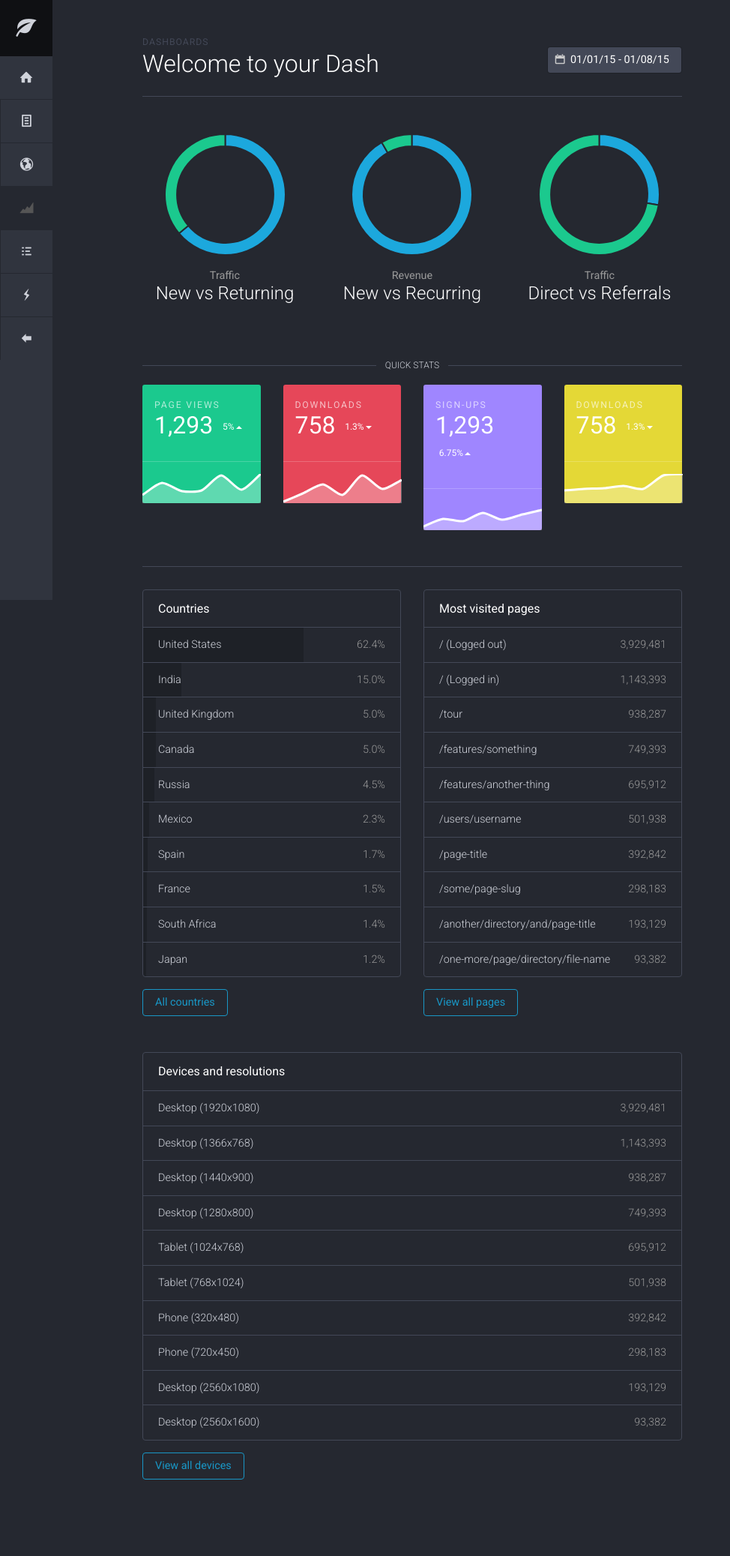
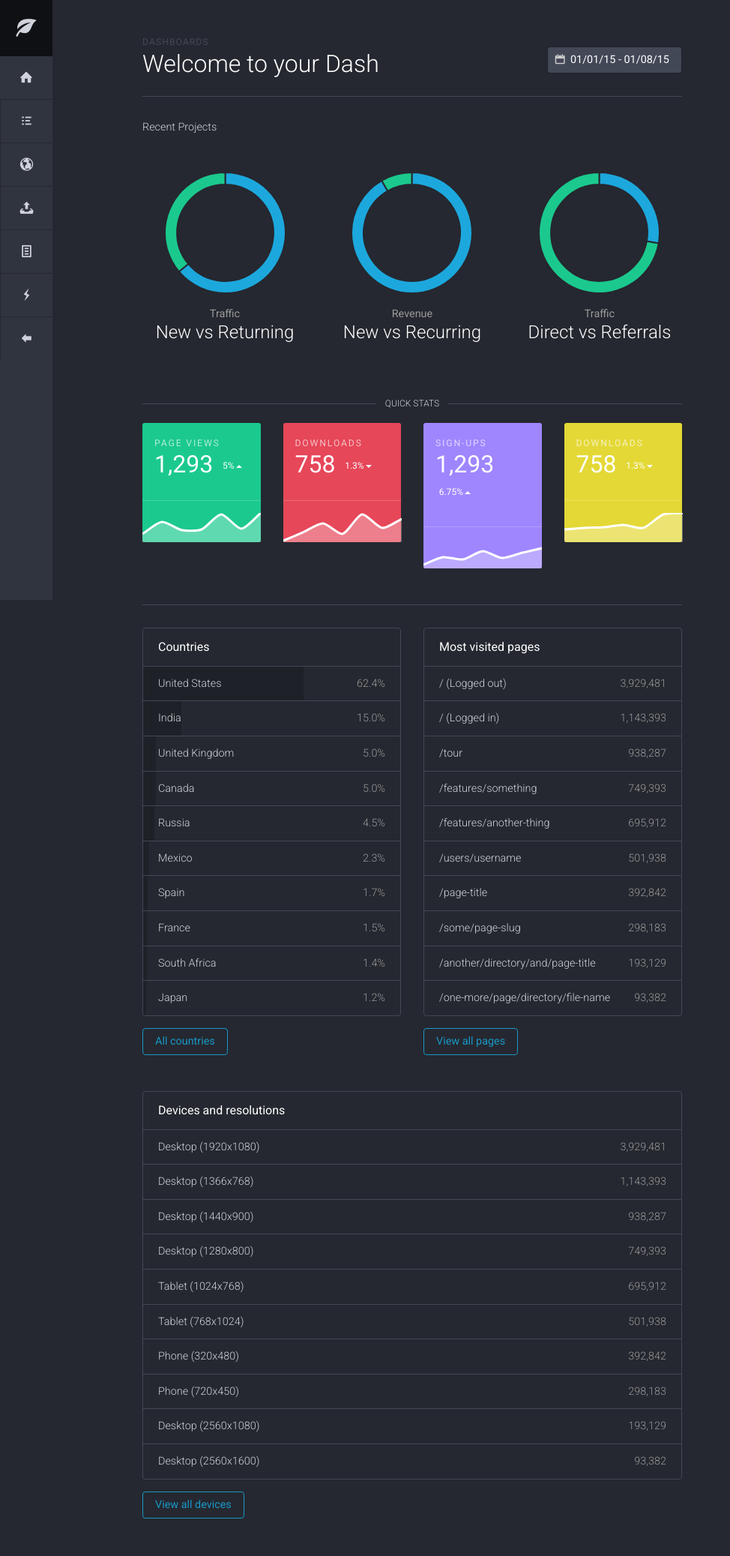
Before and after one commit to milesinada/QlickBook, a Django app: page /projects/ in a window 1280 px wide. Shown: the whole page at 75% size, without its empty margins (0-974 px from the left). Before the commit the page ends 1973 px from the top, so only its background shows below. Run offline with Django 4.2, Linux system fonts and the light colour scheme; some libraries are stand-ins or nearby versions.

Commit message:
New Projects html

```diff
--- a/config/settings.py
+++ b/config/settings.py
@@ -127,4 +127,4 @@ STATIC_ROOT = str(BASE_DIR.joinpath('staticfiles'))
 
 DEFAULT_AUTO_FIELD = 'django.db.models.BigAutoField'
 # AUTH_USER_MODEL='accounts.CustomUser'
-LOGIN_REDIRECT_URL = '/projects/list'
+LOGIN_REDIRECT_URL = '/projects'
--- a/projects/urls.py
+++ b/projects/urls.py
@@ -1,7 +1,8 @@
 from django.urls import path
-from .views import DashboardPageView, ProjectListView
+from .views import DashboardPageView, ProjectListView, ProjectCreateView
 
 urlpatterns = [
     path('', DashboardPageView.as_view(), name='dashboard'),
     path('list/', ProjectListView.as_view(), name='project_list'),
+    path('new/', ProjectCreateView.as_view(), name='project_new'),
 ]
--- a/projects/views.py
+++ b/projects/views.py
@@ -1,4 +1,6 @@
 from django.views.generic import TemplateView, ListView
+from django.contrib.auth.mixins import LoginRequiredMixin
+from django.views.generic.edit import CreateView
 from .models import Project
 
 # Create your views here.
@@ -8,3 +10,8 @@ class DashboardPageView(TemplateView):
 class ProjectListView(ListView):
     template_name = 'projects/list.html'
     model = Project
+
+class ProjectCreateView(LoginRequiredMixin, CreateView):
+    template_name = "projects/new.html"
+    model = Project
+    fields = ['title', 'description']
--- a/templates/dashboard.html
+++ b/templates/dashboard.html
@@ -23,7 +23,7 @@
   </div>
 </div>
 
-<hr class="mt-3">
+<hr class="mt-3">Recent Projects</h3>
 
 <div class="row text-center mt-5">
   <div class="col-md-4 mb-4 mb-md-3">
--- a/templates/icon-nav.html
+++ b/templates/icon-nav.html
@@ -52,26 +52,26 @@
           </a>
         </li>
         <li class="nav-item">
+          <a class="nav-link" href="{% url 'project_list' %}" title="Project List" data-toggle="tooltip" data-placement="right" data-container="body">
+            <span class="icon icon-list"></span>
+            <small class="iconav-nav-label hidden-md-up">Project List</small>
+          </a>
+        </li>
+        <li class="nav-item">
           <a class="nav-link" href="{% url 'ticket-history' %}" title="Ticket history" data-toggle="tooltip" data-placement="right" data-container="body">
-            <span class="icon icon-text-document"></span>
+            <span class="icon icon-globe"></span>
             <small class="iconav-nav-label hidden-md-up">History</small>
           </a>
         </li>
         <li class="nav-item">
-          <a class="nav-link" href="{% url 'project_list' %}" title="Project List" data-toggle="tooltip" data-placement="right" data-container="body">
-            <span class="icon icon-globe"></span>
-            <small class="iconav-nav-label hidden-md-up">Project List</small>
-          </a>
-        </li>
-        <li class="nav-item">
-          <a class="nav-link active" href="../icon-nav/index.html" title="Icon-nav" data-toggle="tooltip" data-placement="right" data-container="body">
-            <span class="icon icon-area-graph"></span>
-            <small class="iconav-nav-label hidden-md-up">Icon nav</small>
+          <a class="nav-link" href="{% url 'project_new' %}" title="New Project" data-toggle="tooltip" data-placement="right" data-container="body">
+            <span class="icon icon-upload"></span>
+            <small class="iconav-nav-label hidden-md-up">New Project</small>
           </a>
         </li>
         <li class="nav-item">
           <a class="nav-link" href="{% url 'about' %}" title="About" data-toggle="tooltip" data-placement="right" data-container="body">
-            <span class="icon icon-list"></span>
+            <span class="icon icon-text-document"></span>
             <small class="iconav-nav-label hidden-md-up">About</small>
           </a>
         </li>
```
Also changed, not shown: templates/projects/new.html (+12 -0 lines), db.sqlite3.
